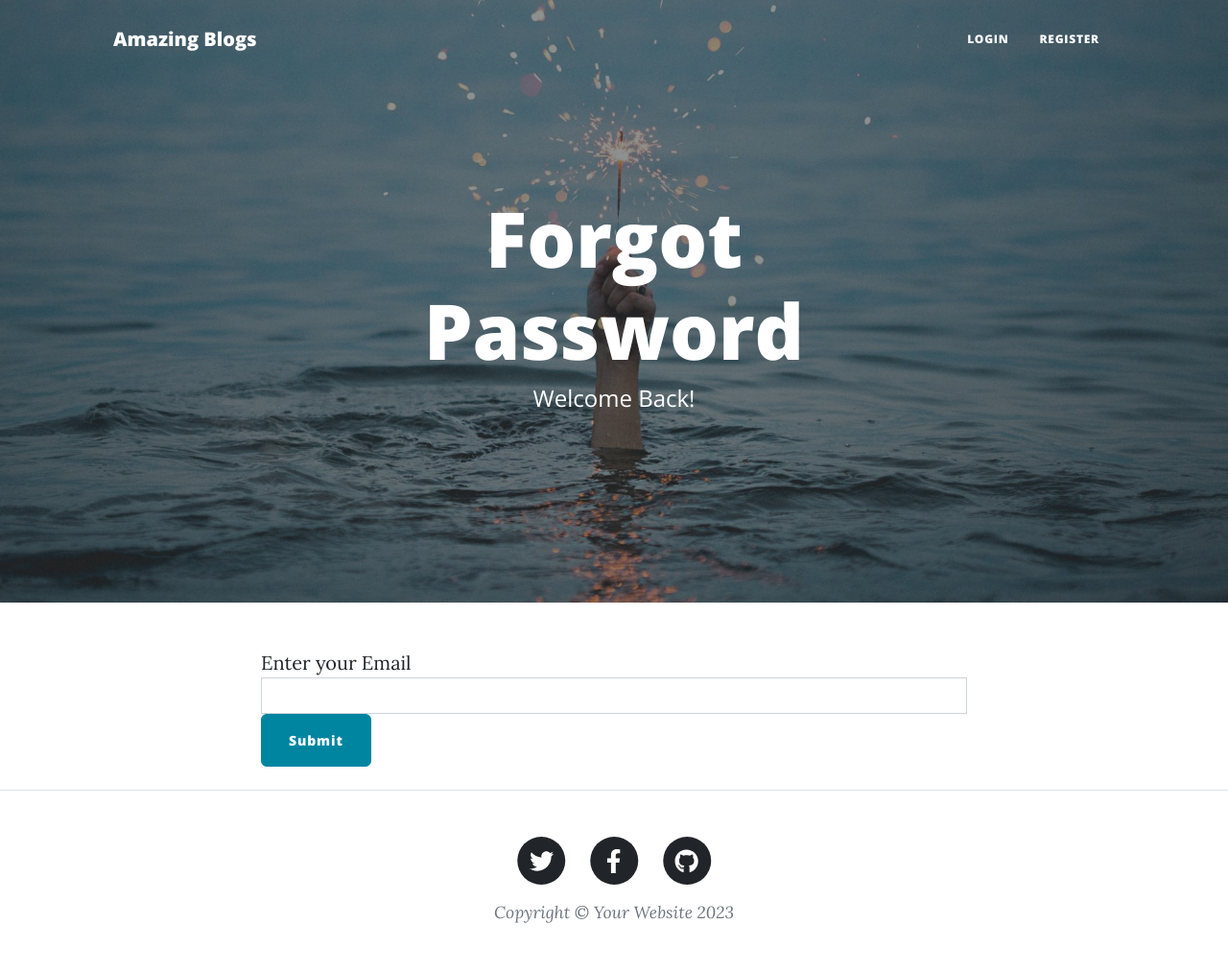
After one commit to Bilal12531/my_blog, a Flask app: page /forgot_pass in a window 1280 px wide. The commit adds this page. Shown: the whole page at 96% size. Run offline with Flask 3, Linux system fonts and the light colour scheme; some libraries are stand-ins or nearby versions.

Commit message:
forgot_pass

```diff
--- a/forms.py
+++ b/forms.py
@@ -31,3 +31,15 @@ class login_form(FlaskForm):
 class comments(FlaskForm):
     com = CKEditorField('Comment Feild')
     submit = SubmitField('Submit')
+
+class forgot_passw(FlaskForm):
+    email = StringField('Enter your Email', validators=[DataRequired()])
+    submit = SubmitField('Submit')
+
+class verify_password(FlaskForm):
+    Password = StringField('Password', validators=[DataRequired()])
+    submit = SubmitField('Submit')
+
+class reset_password(FlaskForm):
+    Password = StringField('Enter Your New Password:', validators=[DataRequired()])
+    submit = SubmitField('Submit')
--- a/main.py
+++ b/main.py
@@ -1,5 +1,5 @@
 from datetime import date
-from flask import Flask, abort, render_template, redirect, url_for, flash, request
+from flask import Flask, abort, render_template, redirect, url_for, flash, request, session
 from flask_bootstrap import Bootstrap5
 from flask_ckeditor import CKEditor
 from flask_gravatar import Gravatar
@@ -8,8 +8,9 @@ from flask_sqlalchemy import SQLAlchemy
 from functools import wraps
 from werkzeug.security import generate_password_hash, check_password_hash
 from sqlalchemy.orm import relationship
+import random
 # Import your forms from the forms.py
-from forms import CreatePostForm, reg_form,login_form,comments
+from forms import CreatePostForm, reg_form,login_form,comments, forgot_passw, verify_password,reset_password
 import os
 import smtplib
 my_email = os.environ.get('MY_EMAIL')
@@ -233,6 +234,75 @@ def contact():
 
     return render_template("contact.html", msg_sent = False)
 
+
+
+@app.route('/user_table', methods = ["POST","GET"])
+def user_table():
+    res = db.session.execute(db.select(User))
+    users_data = res.scalars()
+    return render_template('users_table.html', data = users_data)
+
+@app.route('/forgot_pass',methods = ["POST","GET"] )
+def forgot_pass():
+    forgoten = False
+    fp = forgot_passw()
+    if fp.validate_on_submit():
+        email = fp.email.data
+        session['reset_pas'] = email
+        res = db.session.execute(db.select(User).where(User.email == email))
+        user = res.scalar()
+
+        if not  user:
+            flash('Register Yourself')
+            return redirect(url_for('register'))
+        else:
+            letters = ['a', 'b', 'c', 'd', 'e',  'f','g', 'h', 'i', 'j', 'k', 'l', 'm', 'n', 'o', 'p', 'q', 'r', 's', 't', 'u', 'v', 'w', 'x', 'y', 'z', 'A', 'B', 'C', 'D', 'E', 'F', 'G', 'H', 'I', 'J', 'K', 'L', 'M', 'N', 'O', 'P', 'Q', 'R', 'S', 'T', 'U', 'V', 'W', 'X', 'Y', 'Z']
+            numbers = ['0', '1', '2', '3', '4', '5', '6', '7', '8', '9']
+            symbols = ['!', '#', '$', '%', '&', '(', ')', '*', '+']
+            password = []
+            n_letter = random.randint(8,10)
+            n_num = random.randint(5,8)
+            n_sym = random.randint(1,4)
+            password+=[letters[x] for x in range(n_letter)]
+            password+=[numbers[x] for x in range(n_num)]
+            password+=[symbols[x] for x in range(n_sym)]
+            random.shuffle(password)
+            passwords = ''.join(password)
+            forgot_password(email, passwords)
+            forgoten = True
+            return redirect(url_for('verify_pass', passwords = passwords))
+
+
+
+    return render_template('forgot_pass.html', forms = fp, f = forgoten)
+
+@app.route('/verify_pass', methods = ["POST","GET"])
+def verify_pass():
+    passwords = request.args.get('passwords', '')
+    ver_pass = verify_password()
+    if ver_pass.validate_on_submit():
+        psw = ver_pass.Password.data
+        if psw == passwords:
+            return redirect('reset_pass')
+        else:
+            flash('Wrong Password')
+
+    return render_template('verify_form.html', form =ver_pass )
+
+@app.route('/reset_pass', methods = ["POST","GET"])
+def reset_pass():
+    reset = reset_password()
+    if reset.validate_on_submit():
+        d = reset.Password.data
+        sec_pass = generate_password_hash(d, method="sha256", salt_length=8)
+        email = session.get('reset_pas')
+        res = db.session.execute(db.select(User).where(User.email == email)).scalar()
+        res.password = sec_pass
+        db.session.commit()
+        return redirect(url_for('login'))
+    return render_template('reset_pas_from.html', form = reset)
+
+
 def send_msg(name, email, phone, mseg):
 
     connection = smtplib.SMTP_SSL("smtp.gmail.com", 465)
@@ -243,12 +313,15 @@ def send_msg(name, email, phone, mseg):
 
     connection.quit()
 
-@app.route('/user_table', methods = ["POST","GET"])
-def user_table():
-    res = db.session.execute(db.select(User))
-    users_data = res.scalars()
-    return render_template('users_table.html', data = users_data)
+def forgot_password(email, password):
 
+    connection = smtplib.SMTP_SSL("smtp.gmail.com", 465)
+    connection.login(user=my_email, password=my_pass)
+    connection.sendmail(from_addr=my_email,
+                        to_addrs=f"{email}",
+                        msg=f"Subject:Your reset password from Bilal Blog\n\n Your Password:{password}")
+
+    connection.quit()
 
 if __name__ == "__main__":
-    app.run(debug=False)
+    app.run(debug=True)
--- /dev/null
+++ b/templates/forgot_pass.html
@@ -0,0 +1,45 @@
+{% from "bootstrap5/form.html" import render_form %} {% block content %} {%
+    include "header.html" %}
+    {% from 'bootstrap4/form.html' import render_form %}
+    <!-- Page Header -->
+    <header
+      class="masthead"
+      style="background-image: url('../static/assets/img/login-bg.jpg')"
+    >
+      <div class="container position-relative px-4 px-lg-5">
+        <div class="row gx-4 gx-lg-5 justify-content-center">
+          <div class="col-md-10 col-lg-8 col-xl-7">
+            <div class="page-heading">
+                {%if f:%}
+                <h1>Your Password has been forgot see password in Email</h1>
+                {%else:%}
+              <h1>Forgot Password</h1>
+              {%endif%}
+              <span class="subheading">Welcome Back!</span>
+            </div>
+          </div>
+        </div>
+      </div>
+    </header>
+
+    <main class="mb-4">
+      <div class="container">
+        <div class="row">
+          {%with messages = get_flashed_messages()%}
+          {%for message in messages%}
+          {%if message%}
+          <p style="color: red;">{{message}}</p>
+          {%endif%}
+          {%endfor%}
+          {%endwith%}
+
+          <div class="col-lg-8 col-md-10 mx-auto">
+
+            {{ render_form(forms) }}
+
+          </div>
+        </div>
+      </div>
+         </main>
+
+    {% include "footer.html" %} {% endblock %}
--- a/templates/login.html
+++ b/templates/login.html
@@ -28,10 +28,16 @@ include "header.html" %}
       {%endif%}
       {%endfor%}
       {%endwith%}
+
       <div class="col-lg-8 col-md-10 mx-auto">
+
         {{ render_form(form) }}
+
       </div>
     </div>
+  </div>
+  <div style="padding-left: 70pc;">
+    <a href="{{url_for('forgot_pass')}}"><button type="button" class="btn btn-warning">Forgot Password</button></a>
   </div>
 </main>
 
```
Also changed, not shown: templates/reset_pas_from.html (added, +45 -0 lines), templates/verify_form.html (added, +43 -0 lines).
